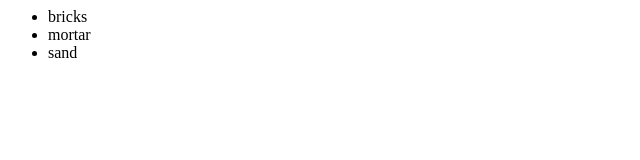
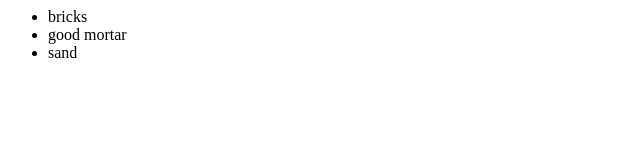
Before and after one commit to nidhi07arvind/Handshake, a plain HTML site: page index.html in a window 1280 px wide. Shown: the full height of the page, 0-640 px from the left. Drawn offline with Linux system fonts and the light colour scheme.

Commit message:
added good mortar

```diff
--- a/index.html
+++ b/index.html
@@ -3,7 +3,7 @@
         <div>
             <ul>
                 <li>bricks</li>
-                <li>mortar</li>
+                <li>good mortar</li>
                 <li>sand</li>
             </ul>
         </div>
```
